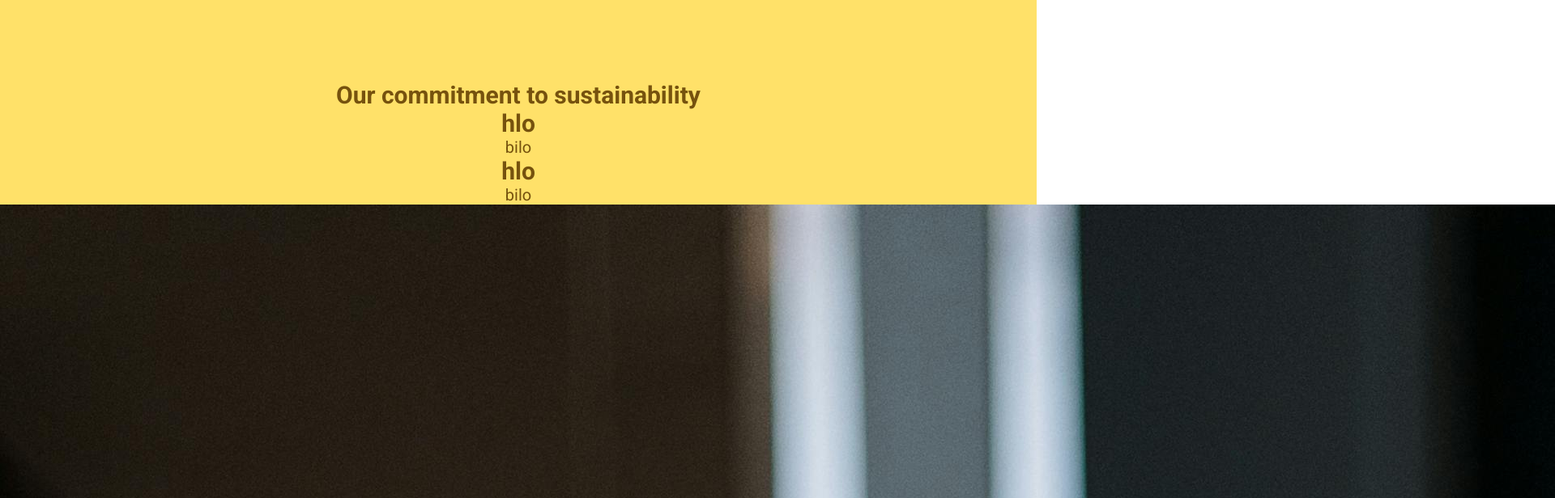
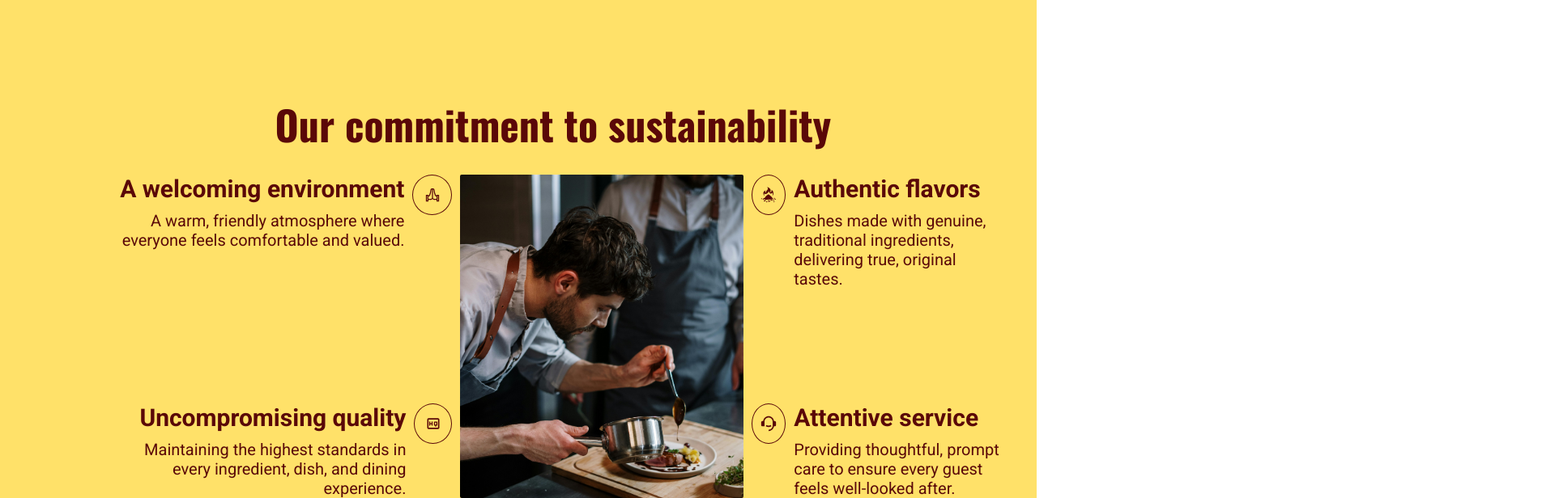
Before and after one commit to Nikhil-Jalandhra/Goodness-In-Bowl, a React (Vite) app: page /about in a window 1280 px wide. Shown: the part 2100-2716 px from the top of the page at 81% size, 1920 px wide, since content can reach past the window. Built offline with nearby package versions, Linux system fonts and the light colour scheme.

Commit message:
some new updates

```diff
--- a/src/App.css
+++ b/src/App.css
@@ -1,5 +1,6 @@
 :root {
-    --fontColor: #76520e;
+    /* --fontColor: #76520e;   */
+    --fontColor: #5A0808;
     /* --fontColor: #800000;  */
     /* --fontColor: #2D2424;  */
 }
--- a/src/Pages/About.css
+++ b/src/Pages/About.css
@@ -87,15 +87,12 @@
     grid-row: 2 / 3;
 }
 
-.oneAboutImage:hover .oneAboutImageCover {
-    bottom: 0;
-}
-.twoAboutImage:hover .twoAboutImageCover {
-    bottom: 0;
-}
+.oneAboutImage:hover .oneAboutImageCover,
+.twoAboutImage:hover .twoAboutImageCover,
 .threeAboutImage:hover .threeAboutImageCover {
     bottom: 0;
 }
+
 
 .twoAboutImage {
     grid-column: 10 / 16;
@@ -113,11 +110,98 @@
 
 .aboutTextSection {
     width: 100%;
-    height: 250px;
     display: flex;
     justify-content: center;
+    margin-bottom: 20px;
 }
 
 .aboutTextContainer {
     width: 65%;
 }
+
+/*-----------------------------------------------------*/
+
+.aboutCommitContainer {
+    width: 100%;
+    height: 100vh;
+    display: flex;
+    align-items: center;
+    justify-content: center;
+    padding: 0 70px;
+}
+
+.aboutCommitSection {
+    width: 90%;
+    display: grid;
+    grid-template-columns: 1fr 1fr 1fr;
+    grid-template-rows: 100px 1fr;
+}
+.commitment {
+    font-family: "classic2";
+    font-size: 50px;
+}
+
+.aboutCommitSection h1 {
+    grid-column: 1/4;
+}
+
+.aboutCommitSectionImg {
+    width: 350px;
+    height: 400px;
+    border-radius: 2px;
+    overflow: hidden;
+    margin: auto;
+}
+
+
+.aboutCommitSectionImg img {
+    width: 100%;
+    height: 100%;
+    object-fit: cover;
+    transform: scale(1);
+    transition: 0.5s ease-in-out;
+}
+
+.aboutCommitSectionImg:hover img {
+    transform: scale(1.1);
+}
+
+.aboutCommitRightContainer,
+.aboutCommitLeftContainer {
+    display: flex;
+    flex-direction: column;
+    justify-content: space-between;
+}
+
+.aboutCommitRight,
+.aboutCommitLeft {
+    display: flex;
+}
+
+.aboutCommitRight h1,
+.aboutCommitLeft h1 {
+    text-wrap: nowrap;
+    margin-bottom: 10px;
+}
+
+.aboutCommitLeftText {
+    text-align: right;
+}
+
+.aboutCommitRightText {
+    text-align: left;
+}
+
+.aboutCommitRight span,
+.aboutCommitLeft span {
+    padding: 10px;
+    width: 70px;
+    height: 50px;
+    border-radius: 100%;
+    display: flex;
+    align-items: center;
+    justify-content: center;
+    border: 1px solid var(--fontColor);
+    margin: 0 10px;
+    /* font-size: 250px; */
+}
--- a/src/Pages/About.tsx
+++ b/src/Pages/About.tsx
@@ -5,6 +5,12 @@ import about2 from "/Images/about2.jpg"
 import about3 from "/Images/about3.jpg"
 import aboutHero from "/Images/aboutHero.jpg";
 import aboutCommit from "/Images/aboutCommit.jpg";
+
+//---------------------------------------------------
+import { LiaPrayingHandsSolid } from "react-icons/lia";
+import { GiHotSpices } from "react-icons/gi";
+import { RiCustomerService2Fill } from "react-icons/ri";
+import { MdOutlineHighQuality } from "react-icons/md";
 
 function About() {
   return (
@@ -35,27 +41,50 @@ function About() {
           <p>Join us on this delicious journey toward a more conscious and flavorful lifestyle. Together, we’ll explore the joys of cooking, the importance of mindful eating, and the incredible impact that good food can have on our well-being. Welcome to a community that celebrates health, happiness, and the wonderful world of nutritious food</p>
           </div>
         </div>
-        <div>
-          <h1>Our commitment to sustainability</h1>
-          <div>
-            <h1>hlo</h1>
-            <p>bilo</p>
+        <div className="aboutCommitContainer">
+
+        <div className="aboutCommitSection">
+          <h1 className="commitment">Our commitment to sustainability</h1>
+
+          <div className="aboutCommitLeftContainer">
+            <div className="aboutCommitLeft">
+              <div className="aboutCommitLeftText">
+                <h1>A welcoming environment</h1>
+                <p>A warm, friendly atmosphere where everyone feels comfortable and valued.</p>
+              </div>
+              <span><LiaPrayingHandsSolid/></span>
+            </div>
+            <div className="aboutCommitLeft">
+              <div className="aboutCommitLeftText">
+                <h1>Uncompromising quality</h1>
+                <p>Maintaining the highest standards in every ingredient, dish, and dining experience.</p>
+              </div>
+              <span><MdOutlineHighQuality/></span>
+            </div>
           </div>
-          <div>
-            <h1>hlo</h1>
-            <p>bilo</p>
-          </div>
-          <div>
+
+          <div className="aboutCommitSectionImg">
             <img src={aboutCommit} alt="" />
           </div>
-          <div>
-            <h1>hlo</h1>
-            <p>bilo</p>
+
+          <div className="aboutCommitRightContainer">
+            <div className="aboutCommitRight">
+              <span><GiHotSpices/></span>
+              <div className="aboutCommitRightText">
+                <h1>Authentic flavors</h1>
+                <p>Dishes made with genuine, traditional ingredients, delivering true, original tastes.</p>
+              </div>
+            </div>
+            <div className="aboutCommitRight">
+              <span><RiCustomerService2Fill/></span>
+              <div className="aboutCommitRightText">
+                <h1> Attentive service</h1>
+                <p>Providing thoughtful, prompt care to ensure every guest feels well-looked after.</p>
+              </div>
+            </div>
           </div>
-          <div>
-            <h1>hlo</h1>
-            <p>bilo</p>
-          </div>
+        </div>
+
         </div>
       </div>
     </div>
```
